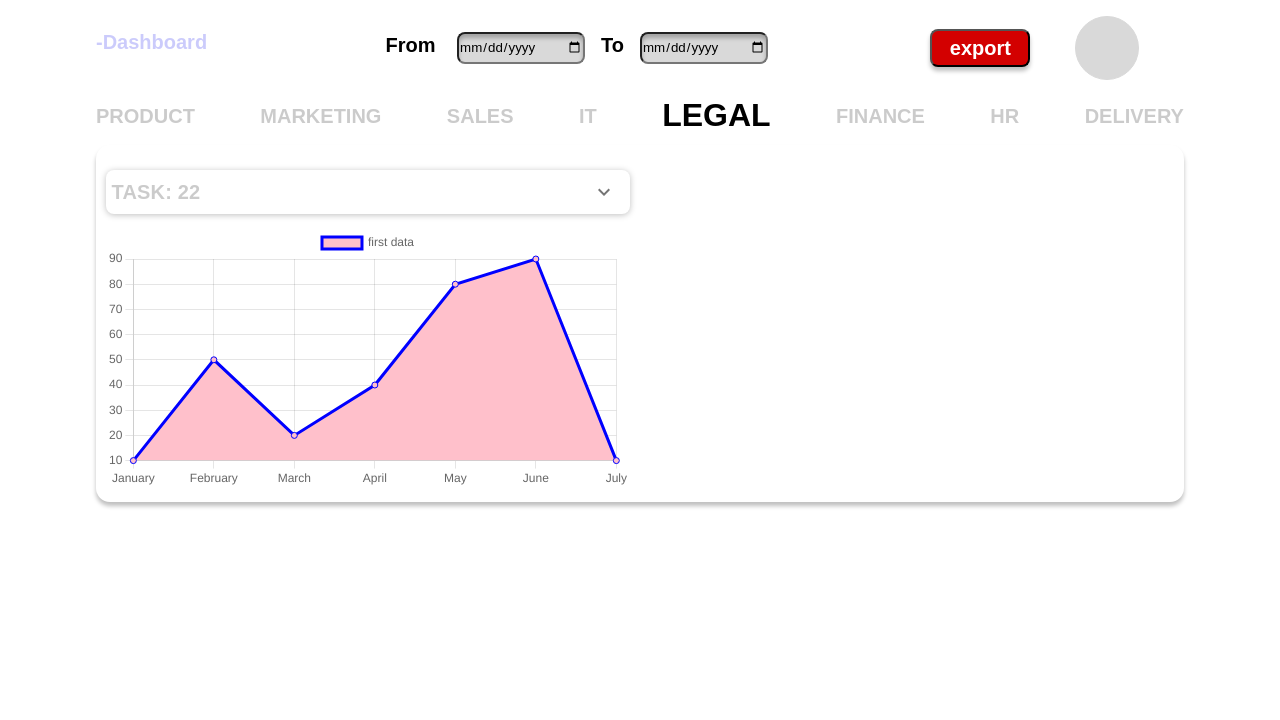
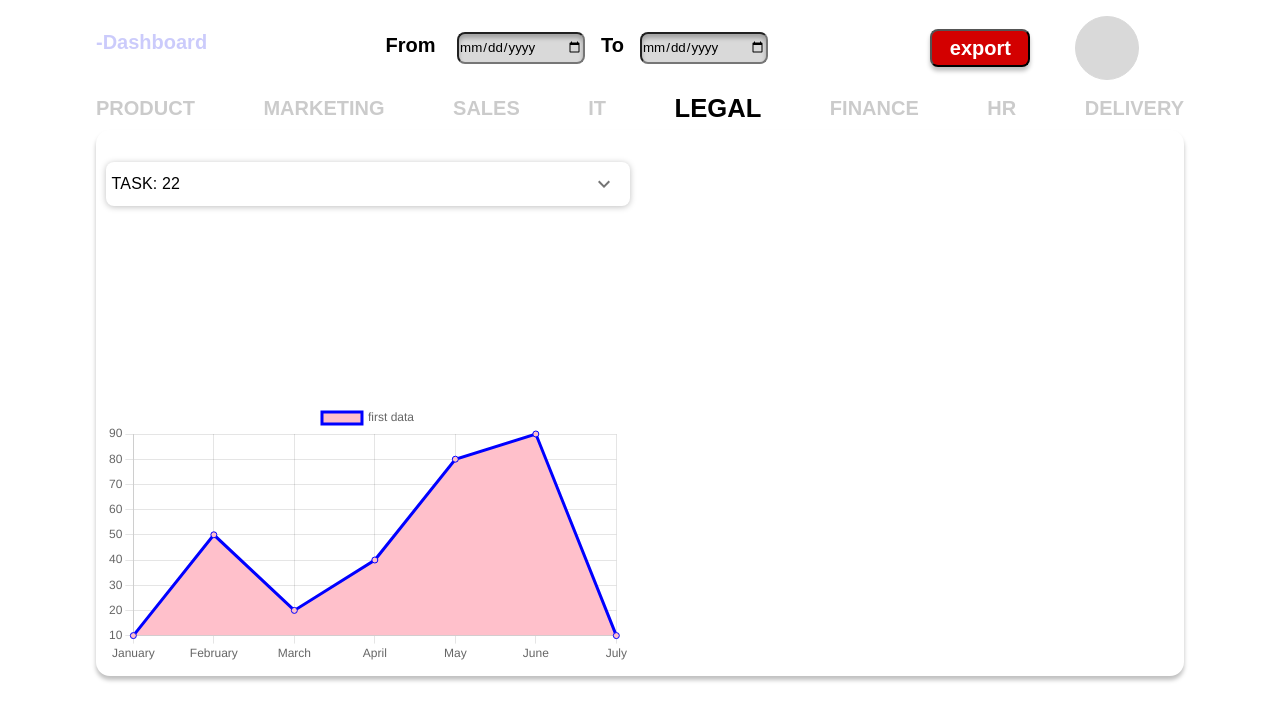
Before and after one commit to HarshGupta123454/panel, a React (Create React App) app: page /legal in a window 1280 px wide. Shown: the top 720 px of the page. Built offline with nearby package versions, Linux system fonts and the light colour scheme.

Commit message:
css changes

```diff
--- a/src/Components/Drop.jsx
+++ b/src/Components/Drop.jsx
@@ -24,14 +24,13 @@ export default function Drop(props) {
   const handleExpandClick = () => {
     setExpanded(!expanded);
   };
-  // const [heading]=props
   return (
     <>
       <Card className="card">
 
       <CardActions disableSpacing>
       <Typography>
-        <h3>{props.heading}</h3>
+        <h3 className='card-heading'>{props.heading}</h3>
        </Typography>
         <ExpandMore
           expand={expanded}
--- a/src/Components/Dynamicdata.jsx
+++ b/src/Components/Dynamicdata.jsx
@@ -3,29 +3,31 @@ import "./dynamicdata.css"
 import Chart from './Chart';
 import Drop from './Drop';
 export default function Dynamicdata({data1,data2,name}) {
-  console.log(data1);
-  console.log(data2);
-  // const {Applicants,Shortlisted,Onboarded,Requirements,Onboard_Quality,Active_Cources,New_Cources,Cources_Verified,Batches_Added,Total_cources,Reach}=data
   return (
     <>
       <div className="containers">
         <div className="left">
-          <h2>{name.name1}</h2>
+          <h3 className='heading'>{name.name1}</h3>
+          <div style={{minHeight:"30vh"}}>
           {data1?.map((ele)=>{
             return(
               <Drop heading={ele.val}/>
             )
           })}
+        </div>
           <Chart/>
+
 
         </div>
         <div className="right">
-          <h2>{name.name2}</h2>
+          <h3 className='heading'>{name.name2}</h3>
+          <div style={{minHeight:"30vh"}}>
           {data2?.map((ele)=>{
             return(
               <Drop heading={ele.val}/>
             )
           })}
+        </div>
           {name.name2===""?"":<Chart/>}
 
         </div>
--- a/src/Components/dynamicdata.css
+++ b/src/Components/dynamicdata.css
@@ -19,10 +19,18 @@ h2 {
     margin-bottom: 0.8rem;
 }
 
-.left>div,
-.right>div {
+.left>div>div,
+.right>div >div {
     padding: 9px 5px;
     box-shadow: 0px 1px 6px rgba(0, 0, 0, 0.25);
     border-radius: 8px;
     margin-bottom: 0.8rem;
 }
+.heading{
+    color: black;
+    opacity: 0.8;
+    margin-bottom: 0.7rem;
+    font-size: 1.3rem;
+    font-weight: 600;
+    margin: 0.6rem 0.3rem;
+}
--- a/src/Components/navigation.css
+++ b/src/Components/navigation.css
@@ -3,7 +3,6 @@
     justify-content: space-between;
     align-items: center;
 }
-
 .link {
     font-family: 'Inter';
     font-style: normal;
@@ -14,16 +13,13 @@
     opacity: 0.2;
     text-decoration: none;
     text-transform: uppercase;
-
-
 }
-
 .active{
     text-transform: uppercase;
     font-style: normal;
     font-weight: 700;
-    font-size: 32px;
-    line-height: 39px;
+    font-size: 1.6rem;
+    line-height: 21px;
     color: #000000;
     opacity: 1;
 }
--- a/src/Dashboaard/DashboardData.css
+++ b/src/Dashboaard/DashboardData.css
@@ -27,7 +27,6 @@ span {
   font-size: 18px;
   line-height: 14px;
 }
-
 h3 {
   font-family: 'Inter';
   font-style: normal;
@@ -37,7 +36,6 @@ h3 {
   font-size: 20px;
   text-transform: uppercase;
 }
-
 h4 {
   font-family: 'Inter';
   font-style: normal;
@@ -47,15 +45,13 @@ h4 {
   text-transform: capitalize;
   margin: 0.5rem 0;
 }
-
 .marketing-detail {
   display: flex;
   background: #FFFFFF;
   box-shadow: 0px 1px 4px rgba(0, 0, 0, 0.25);
   border-radius: 14px;
-  min-height: 15rem;
+  min-height: 17rem;
   cursor: pointer;
-
 }
 .marketing-detail-2{
   background: #FFFFFF;
@@ -79,12 +75,10 @@ h4 {
   cursor: pointer;
 }
 .marketing-detail>div>p {
-  padding: 0.5rem 0;
-  font-family: 'Inter';
+  padding: 0.7rem 0;
   font-style: normal;
   font-weight: 400;
-  font-size: 16px;
-  line-height: 14px;
+  font-size: 17px;
 }
 .delivery>p {
   font-style: normal;
--- a/src/Dashboaard/DashboardData.jsx
+++ b/src/Dashboaard/DashboardData.jsx
@@ -63,10 +63,10 @@ export default function DashboardData() {
                             </div>
                             <div>
                                 <h4>B2C</h4>
-                                <p>Followers <span>22</span></p>
-                                <p>Reach <span>22</span></p>
-                                <p>Leads <span>22</span></p>
-                                <p>Channels</p>
+                                <p>Followers: <span>22</span></p>
+                                <p>Reach: <span>22</span></p>
+                                <p>Leads: <span>22</span></p>
+                                <p>Channels:<span>22</span></p>
 
                             </div>
                         </div>
@@ -107,8 +107,8 @@ export default function DashboardData() {
                                 <p>Conversions: <span>22</span></p>
                                 <p>C.R: <span>22</span></p>
                                 <p>Revenue: <span>22</span></p>
+                                <p>No of Schools: <span>22</span></p>
                                 <p>No of Students: <span>22</span></p>
-                                <p>No of Schools: <span>22</span></p>
                             </div>
                             <div className='sale'>
                                 <h4>B2C</h4>
@@ -116,7 +116,7 @@ export default function DashboardData() {
                                 <p>C.R: <span>22</span></p>
                                 <p>Revenue: <span>22</span></p>
                                 <p>No of Students: <span>22</span></p>
-                                <p>No of Schools: <span>22</span></p>
+                                <p>New Students: <span>22</span></p>
 
                             </div>
                         </div>
@@ -153,7 +153,7 @@ export default function DashboardData() {
                         <div>
                             <h3>legal</h3>
                             <div className="marketing-detail-2" onClick={legal}>
-                                <p>Task: <span>22</span></p>
+                                <p>Tasks: <span>22</span></p>
 
                             </div>
                         </div>
--- a/src/index.css
+++ b/src/index.css
@@ -48,13 +48,10 @@
   padding: 2px !important;
 }
 .css-1rwjz6-MuiCardActions-root {
-  display: -webkit-box;
-  display: -webkit-flex;
-  display: -ms-flexbox;
-  display: flex;
-  -webkit-align-items: center;
-  -webkit-box-align: center;
-  -ms-flex-align: center;
-  align-items: center;
   padding: 0px !important;
 }
+.card-heading{
+  opacity: 1;
+  font-size: 1rem;
+  font-weight: 300;
+}
```
